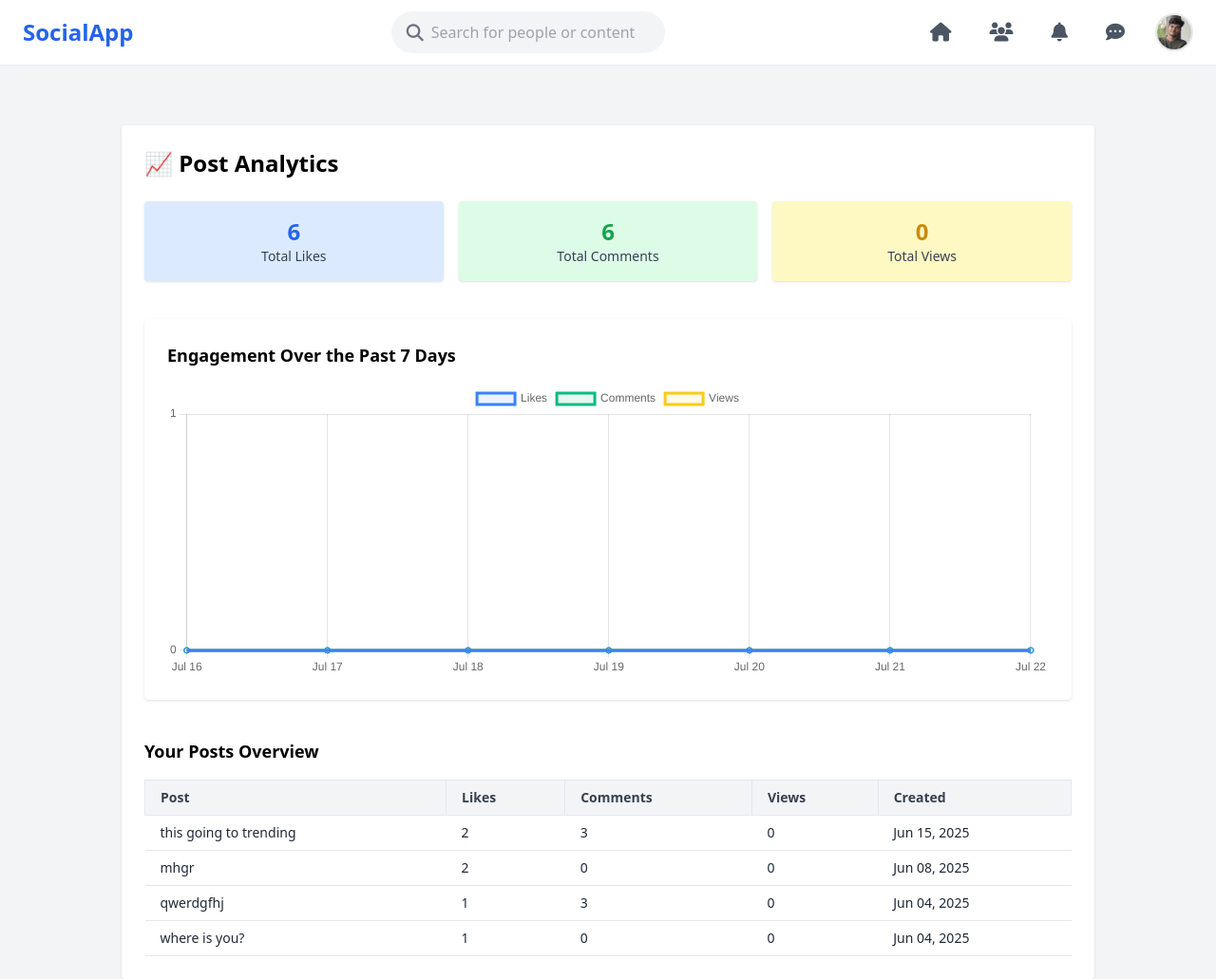
After one commit to Akshaysonu916/Social-Media, a Django app: page /dashboard/ in a window 1280 px wide. The commit adds this page. Shown: the whole page at 95% size. Run offline with Django 5.2, Linux system fonts and the light colour scheme; a user stored in the database is signed in; data comes from the database, SQL or seed files in the repository; data that the repository does not hold is empty; some libraries are stand-ins or nearby versions.

Commit message:
17th commit

```diff
--- a/myapp/models.py
+++ b/myapp/models.py
@@ -67,10 +67,9 @@ class Post(models.Model):
     content = models.TextField(max_length=500)
     image = models.ImageField(upload_to='post_images/', blank=True, null=True)
     created_at = models.DateTimeField(auto_now_add=True)
-    likes = models.ManyToManyField(settings.AUTH_USER_MODEL, related_name='liked_posts', blank=True)
 
     def total_likes(self):
-        return self.likes.count()
+        return self.like_entries.count()
 
     def total_comments(self):
         return self.comments.count()
@@ -86,6 +85,29 @@ class Comment(models.Model):
 
     def __str__(self):
         return f"Comment by {self.user.username} on Post {self.post.id} at {self.created_at.strftime('%Y-%m-%d %H:%M')}"
+
+
+class PostView(models.Model):
+    post = models.ForeignKey(Post, on_delete=models.CASCADE, related_name='views')
+    user = models.ForeignKey(settings.AUTH_USER_MODEL, on_delete=models.SET_NULL, null=True, blank=True)
+    viewed_at = models.DateTimeField(auto_now_add=True)
+
+    def __str__(self):
+        return f"{self.user} viewed Post {self.post.id} on {self.viewed_at}"
+
+
+
+class Like(models.Model):
+    user = models.ForeignKey(settings.AUTH_USER_MODEL, on_delete=models.CASCADE)
+    post = models.ForeignKey('Post', on_delete=models.CASCADE, related_name='like_entries')
+    liked_at = models.DateTimeField(auto_now_add=True)
+
+    class Meta:
+        unique_together = ('user', 'post')  # Prevent duplicate likes
+        ordering = ['-liked_at']
+
+    def __str__(self):
+        return f"{self.user.username} liked Post {self.post.id} at {self.liked_at}"
 
 
 # chat model
--- a/myapp/urls.py
+++ b/myapp/urls.py
@@ -1,6 +1,7 @@
 from django.urls import path
 from . import views
 from django.contrib.auth import views as auth_views
+from .views import analytics_dashboard
 
 urlpatterns = [
 
@@ -44,6 +45,7 @@ urlpatterns = [
     path('like_post/<int:post_id>/', views.like_post, name='like_post'),
     path('add_comment/<int:post_id>/', views.add_comment, name='add_comment'),
     path('post/delete/<int:post_id>/', views.delete_post, name='delete_post'),
+    path('dashboard/', analytics_dashboard, name='analytics_dashboard'),
 
     # messaging URLs
     path('messages/', views.messages_view, name='messages'),
--- a/myapp/views.py
+++ b/myapp/views.py
@@ -168,6 +168,55 @@ def profile(request, username=None):
     return render(request, 'profile.html', context)
 
 
+@login_required
+def analytics_dashboard(request):
+    # Get all posts by the current user with annotated counts
+    posts = Post.objects.filter(user=request.user).annotate(
+        total_likes_count=Count('like_entries', distinct=True),
+        total_comments_count=Count('comments', distinct=True),
+        total_views_count=Count('views', distinct=True),
+    ).order_by('-created_at')
+
+    # Summary totals
+    total_likes = sum(post.total_likes_count for post in posts)
+    total_comments = sum(post.total_comments_count for post in posts)
+    total_views = sum(post.total_views_count for post in posts)
+
+    # Last 7 days for chart
+    today = now().date()
+    days = [today - timedelta(days=i) for i in range(6, -1, -1)]
+    labels = [day.strftime('%b %d') for day in days]
+
+    # Likes (using liked_at timestamp from Like model)
+    likes_data = [
+        Like.objects.filter(post__user=request.user, liked_at__date=day).count()
+        for day in days
+    ]
+
+    # Comments per day
+    comments_data = [
+        Comment.objects.filter(post__user=request.user, created_at__date=day).count()
+        for day in days
+    ]
+
+    # Views per day
+    views_data = [
+        PostView.objects.filter(post__user=request.user, viewed_at__date=day).count()
+        for day in days
+    ]
+
+    context = {
+        'posts': posts,
+        'total_likes': total_likes,
+        'total_comments': total_comments,
+        'total_views': total_views,
+        'labels': labels,
+        'likes_data': likes_data,
+        'comments_data': comments_data,
+        'views_data': views_data,
+    }
+
+    return render(request, 'analytics.html', context)
 
 def notifications(request):
     return render(request, 'notifications.html')
@@ -338,27 +387,25 @@ def share_story(request, story_id):
     return JsonResponse({'success': True, 'message': 'Story shared!'})
 
 
-# post views
 @login_required
 @require_POST
 def like_post(request, post_id):
     post = get_object_or_404(Post, id=post_id)
     user = request.user
 
-    # Check if user already liked the post
-    liked = user in post.likes.all()
+    # Toggle like/unlike
+    like, created = Like.objects.get_or_create(user=user, post=post)
 
-    # Toggle like status
-    if liked:
-        post.likes.remove(user)
+    if not created:
+        # Already liked — unlike
+        like.delete()
         liked = False
     else:
-        post.likes.add(user)
         liked = True
 
     return JsonResponse({
         'liked': liked,
-        'total_likes': post.likes.count(),
+        'total_likes': post.like_entries.count(),
         'status': 'success'
     })
 
@@ -389,6 +436,19 @@ def delete_post(request, post_id):
     if request.user == post.user:  # Ensure only the post owner can delete
         post.delete()
     return redirect('home')  # Redirect back to home after deletion
+
+
+def post_detail(request, post_id):
+    post = get_object_or_404(Post, id=post_id)
+
+    # Save view (avoid duplicate if same user refreshes)
+    if request.user.is_authenticated:
+        if not PostView.objects.filter(post=post, user=request.user).exists():
+            PostView.objects.create(post=post, user=request.user)
+    else:
+        PostView.objects.create(post=post, user=None)
+
+    return render(request, 'post_detail.html', {'post': post})
 
 
 # message views
--- /dev/null
+++ b/templates/analytics.html
@@ -0,0 +1,111 @@
+{% extends "navbar.html" %}
+{% load static %}
+{% block title %}Dashboard - Analytics{% endblock %}
+
+{% block content %}
+<div class="p-6 max-w-5xl mx-auto bg-white rounded shadow mt-8">
+    <h2 class="text-2xl font-bold mb-6">📈 Post Analytics</h2>
+
+    <!-- Summary Cards -->
+    <div class="grid grid-cols-1 md:grid-cols-3 gap-4 text-center mb-6">
+        <div class="bg-blue-100 p-4 rounded shadow">
+            <h3 class="text-2xl font-bold text-blue-600">{{ total_likes }}</h3>
+            <p class="text-sm text-gray-700">Total Likes</p>
+        </div>
+        <div class="bg-green-100 p-4 rounded shadow">
+            <h3 class="text-2xl font-bold text-green-600">{{ total_comments }}</h3>
+            <p class="text-sm text-gray-700">Total Comments</p>
+        </div>
+        <div class="bg-yellow-100 p-4 rounded shadow">
+            <h3 class="text-2xl font-bold text-yellow-600">{{ total_views }}</h3>
+            <p class="text-sm text-gray-700">Total Views</p>
+        </div>
+    </div>
+
+    <!-- Chart Section -->
+    <div class="mt-10 bg-white p-6 rounded shadow">
+        <h3 class="text-lg font-bold mb-4">Engagement Over the Past 7 Days</h3>
+        <canvas id="engagementChart" height="100"></canvas>
+    </div>
+
+    <!-- Post List Table -->
+    <div class="mt-10">
+        <h3 class="text-lg font-bold mb-4">Your Posts Overview</h3>
+        <div class="overflow-x-auto">
+            <table class="min-w-full table-auto border-collapse text-sm text-left">
+                <thead class="bg-gray-100 text-gray-700">
+                    <tr>
+                        <th class="border px-4 py-2">Post</th>
+                        <th class="border px-4 py-2">Likes</th>
+                        <th class="border px-4 py-2">Comments</th>
+                        <th class="border px-4 py-2">Views</th>
+                        <th class="border px-4 py-2">Created</th>
+                    </tr>
+                </thead>
+                <tbody class="text-gray-800">
+                    {% for post in posts %}
+                    <tr class="border-b hover:bg-gray-50">
+                        <td class="px-4 py-2">{{ post.content|truncatewords:10 }}</td>
+                        <td class="px-4 py-2">{{ post.total_likes_count }}</td>
+                        <td class="px-4 py-2">{{ post.total_comments_count }}</td>
+                        <td class="px-4 py-2">{{ post.total_views_count }}</td>
+                        <td class="px-4 py-2">{{ post.created_at|date:"M d, Y" }}</td>
+                    </tr>
+                    {% endfor %}
+                </tbody>
+            </table>
+        </div>
+    </div>
+</div>
+
+<!-- Chart.js -->
+<script src="https://cdn.jsdelivr.net/npm/chart.js"></script>
+<script>
+    const ctx = document.getElementById('engagementChart').getContext('2d');
+    const engagementChart = new Chart(ctx, {
+        type: 'line',
+        data: {
+            labels: {{ labels|safe }},
+            datasets: [
+                {
+                    label: 'Likes',
+                    data: {{ likes_data|safe }},
+                    borderColor: '#3b82f6',
+                    backgroundColor: 'rgba(59, 130, 246, 0.1)',
+                    fill: true,
+                    tension: 0.4
+                },
+                {
+                    label: 'Comments',
+                    data: {{ comments_data|safe }},
+                    borderColor: '#10b981',
+                    backgroundColor: 'rgba(16, 185, 129, 0.1)',
+                    fill: true,
+                    tension: 0.4
+                },
+                {
+                    label: 'Views',
+                    data: {{ views_data|safe }},
+                    borderColor: '#facc15',
+                    backgroundColor: 'rgba(250, 204, 21, 0.1)',
+                    fill: true,
+                    tension: 0.4
+                }
+            ]
+        },
+        options: {
+            responsive: true,
+            plugins: {
+                legend: { position: 'top' },
+                tooltip: { mode: 'index', intersect: false }
+            },
+            scales: {
+                y: {
+                    beginAtZero: true,
+                    ticks: { stepSize: 1 }
+                }
+            }
+        }
+    });
+</script>
+{% endblock %}
--- a/templates/navbar.html
+++ b/templates/navbar.html
@@ -7,6 +7,7 @@
     <title>{% block title %}SocialApp{% endblock %}</title>
     <script src="https://cdn.tailwindcss.com"></script>
     <link rel="stylesheet" href="https://cdnjs.cloudflare.com/ajax/libs/font-awesome/6.4.0/css/all.min.css"/>
+    <script src="https://cdn.jsdelivr.net/npm/chart.js"></script>
 </head>
 <body class="bg-gray-100 font-sans m-0 text-base">
     <!-- Navbar -->
--- a/templates/profile.html
+++ b/templates/profile.html
@@ -66,6 +66,7 @@
                 {% if request.user == profile_user %}
                 <!-- Action Buttons -->
                 <div class="mt-4 flex flex-wrap gap-2">
+                    <a href="{% url 'analytics_dashboard' %}" class="px-4 py-2 bg-indigo-600 text-white rounded-md font-medium">📊 Dashboard</a>
                     <a href="{% url 'change_password' %}" class="px-4 py-2 bg-yellow-500 text-white rounded-md font-medium">Change Password</a>
                     <a href="{% url 'home' %}" class="px-4 py-2 bg-gray-200 text-gray-800 rounded-md font-medium">Back to Home</a>
                     <a href="{% url 'logout' %}" class="px-4 py-2 bg-red-500 text-white rounded-md font-medium">Logout</a>
```
Also changed, not shown: db.sqlite3, myapp/migrations/0020_postview.py (added), myapp/migrations/0021_remove_post_likes_like.py (added), myapp/migrations/0022_post_likes_delete_like.py (added), myapp/migrations/0023_remove_post_likes_like.py (added).
